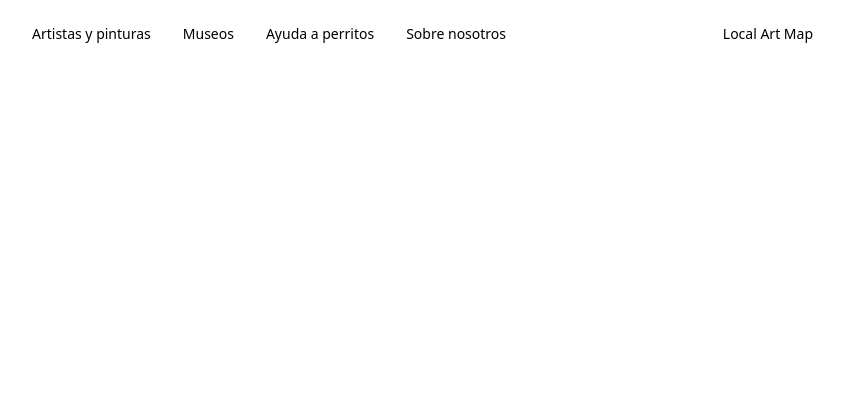
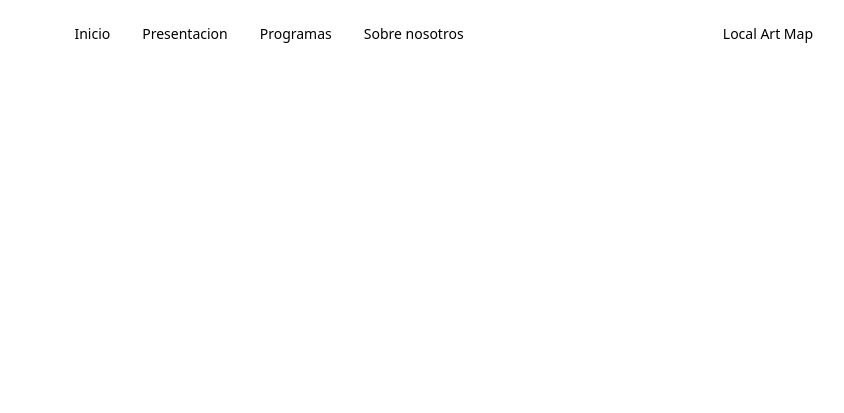
Before and after one commit to EdwardsLDMS/Galer.ia, an Astro site: page / in a window 1280 px wide. Shown: the top 413 px of the page, without its empty margins (371-1215 px from the left). Built offline with nearby package versions, Linux system fonts and the light colour scheme; Astro itself is replaced by a stand-in of ours.

Commit message:
Intento de cambio en los enlaces de menu

```diff
--- a/src/pages/index.astro
+++ b/src/pages/index.astro
@@ -9,9 +9,9 @@ import Layout from '../layouts/Layout.astro';
 		<div class="flex flex-grow basis-0"></div>
 		<nav >
 			<ul class="flex text-sm [&>li>a]:transition-colors [&>li>a]:duration-500 [&>li>a]:text-current [&>li>a]:font-medium [&>li>a]:inline-block [&>li>a]:px-4 [&>li>a]:py-2">
-				<li><a href="#ancla-1">Artistas y pinturas</a></li>
-				<li><a href="#ancla-2">Museos</a></li>
-				<li><a href="">Ayuda a perritos</a></li>
+				<li><a href="#ancla-1">Inicio</a></li>
+				<li><a href="#ancla-2">Presentacion</a></li>
+				<li><a href="">Programas</a></li>
 				<li><a href="#ancla-3">Sobre nosotros</a></li>
 			</ul>
 		</nav>
```
